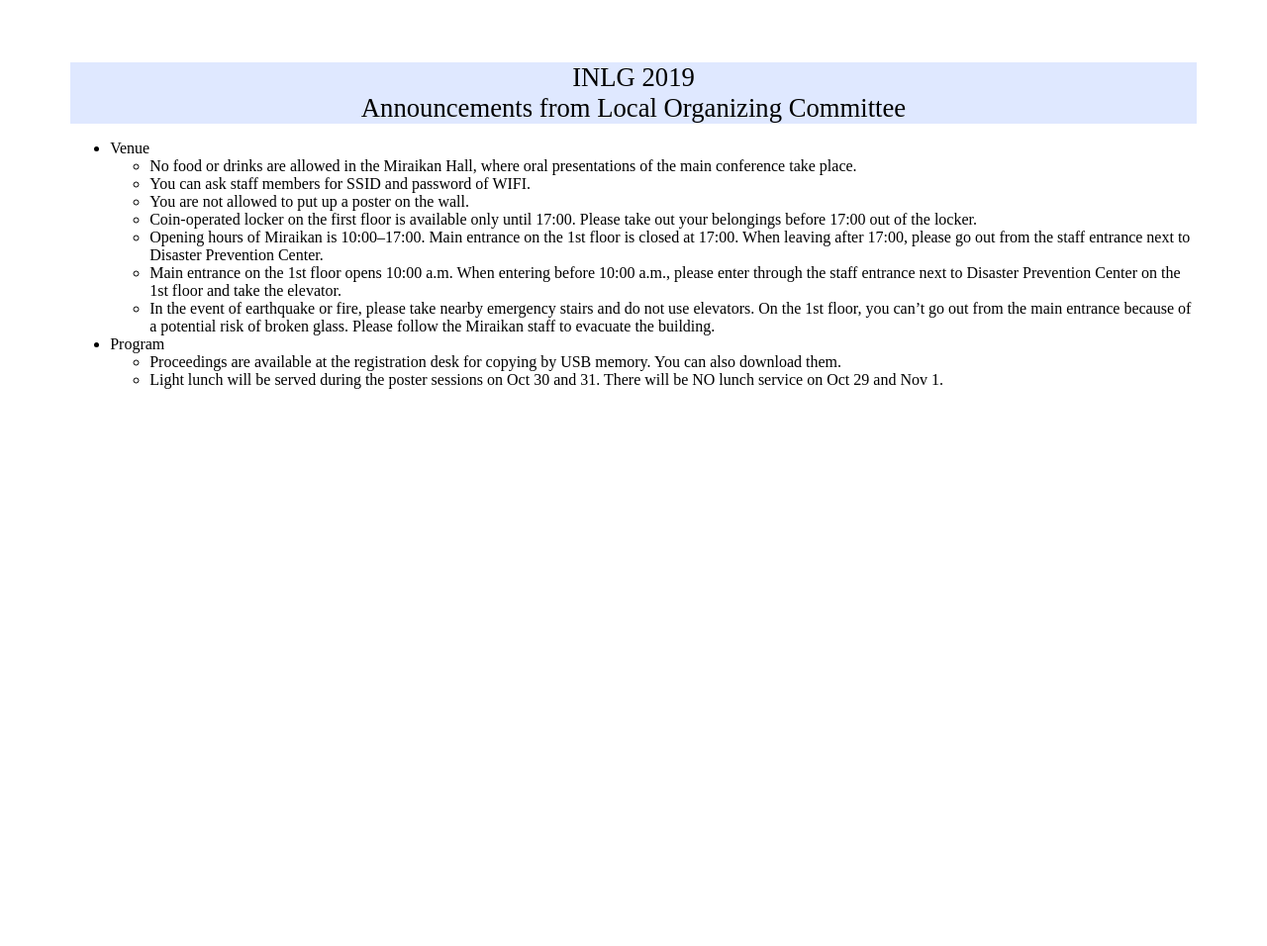
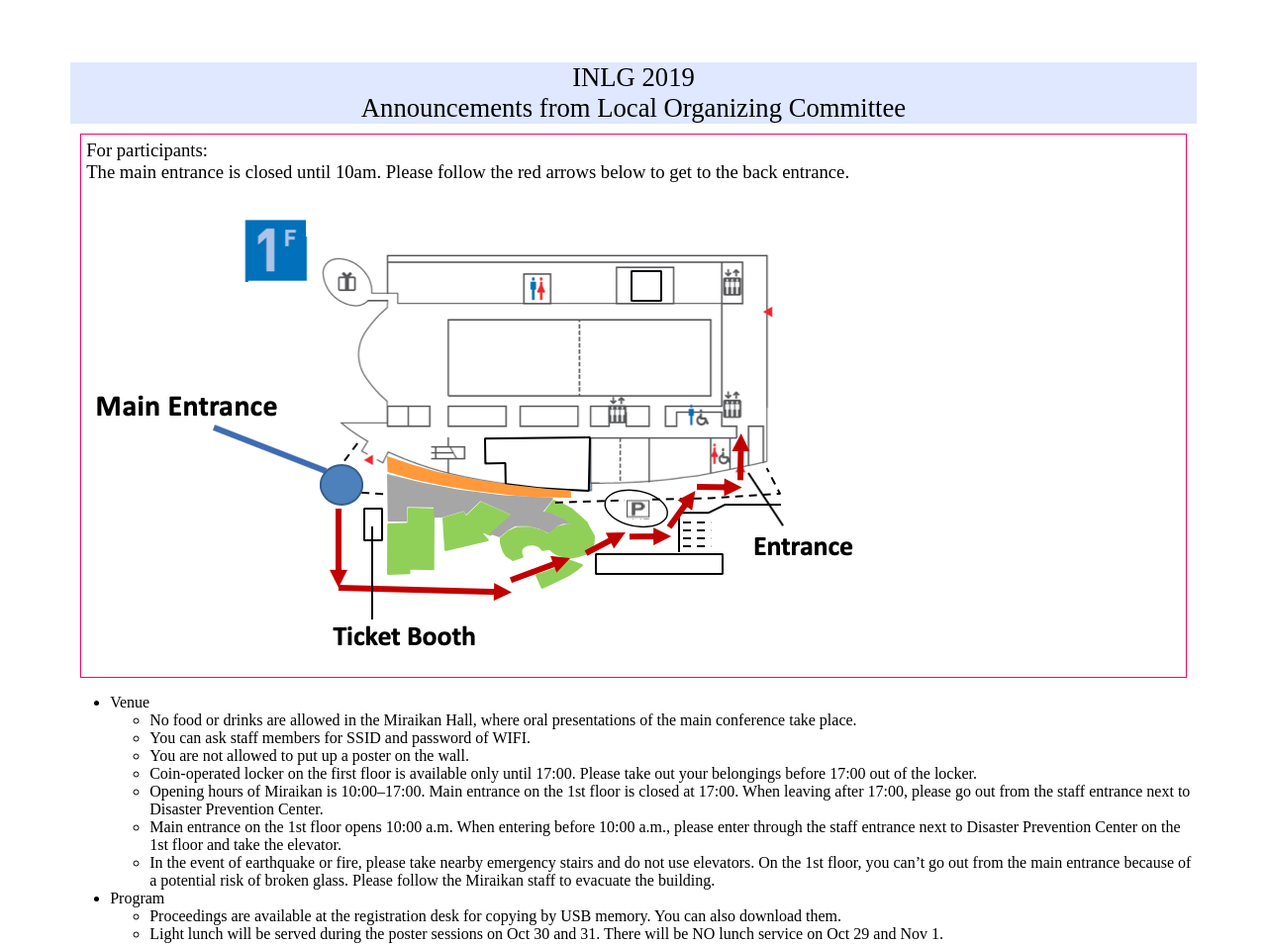
Before and after one commit to inlg2019lc/localinfo, a plain HTML site: page index.html in a window 1280 px wide. Shown: the whole page at 99% size. Before the commit the page ends 800 px from the top, so only its background shows below. Drawn offline with Linux system fonts and the light colour scheme.

Commit message:
update index.html, main.css and add image.png

```diff
--- a/index.html
+++ b/index.html
@@ -12,7 +12,11 @@ Announcements from Local Organizing Committee
 <!--
 <a href="https://www.inlg2019.com">inlg2019</a>
 -->
-
+<div class="important">
+For participants:<br>
+The main entrance is closed until 10am. Please follow the red arrows below to get to the back entrance.
+<img src="./image.png" />
+</div>
   <ul>
     <li>Venue</li>
       <ul>
--- a/main.css
+++ b/main.css
@@ -11,3 +11,10 @@ body{
     text-align:center;
     background-color:#dfe8ff;
 }
+
+.important{
+    border:1px solid #ff0066;
+    margin:10px;
+    font-size:14pt;
+    padding:5px;
+}
```
Also changed, not shown: image.png (added).
